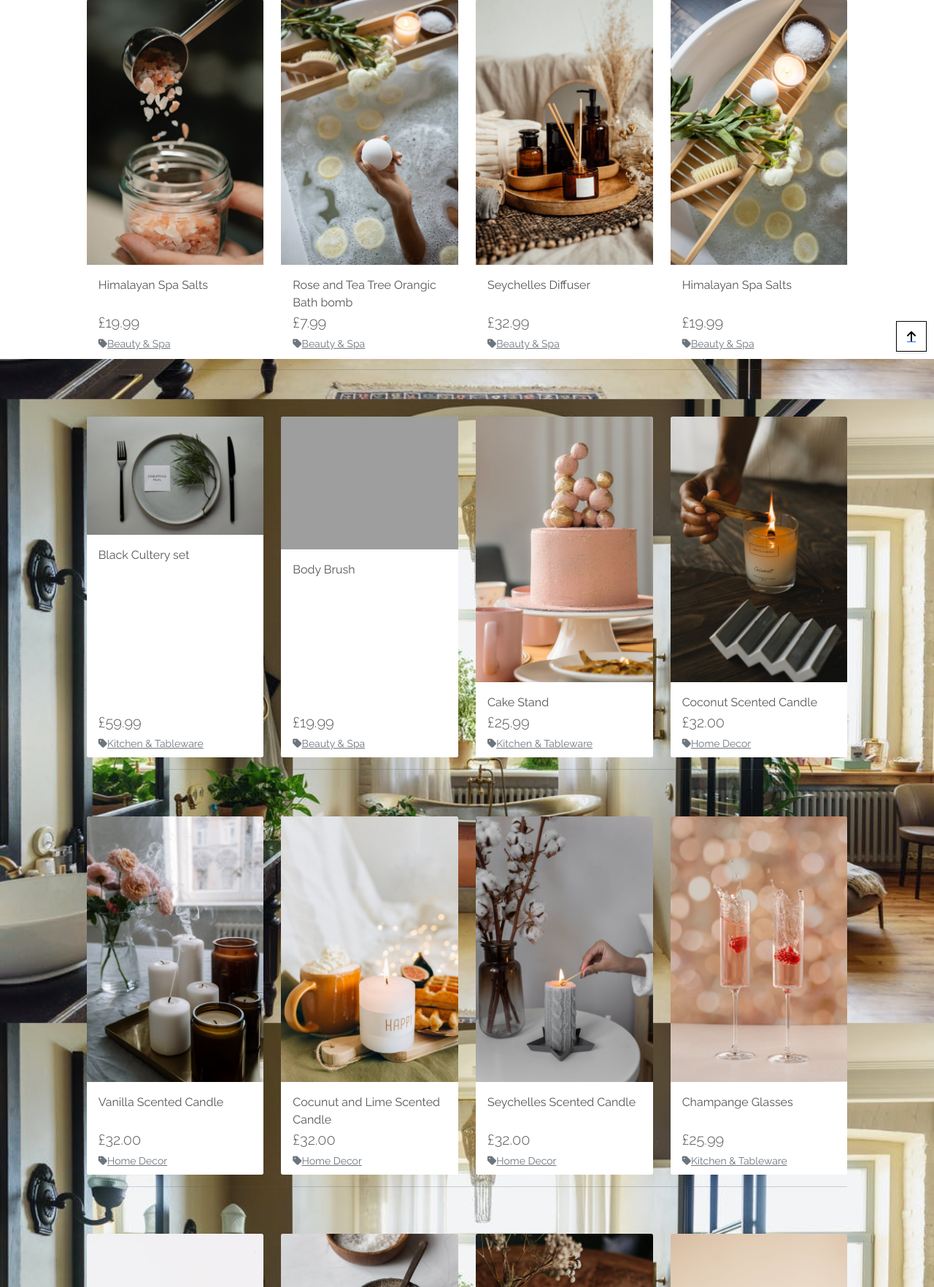
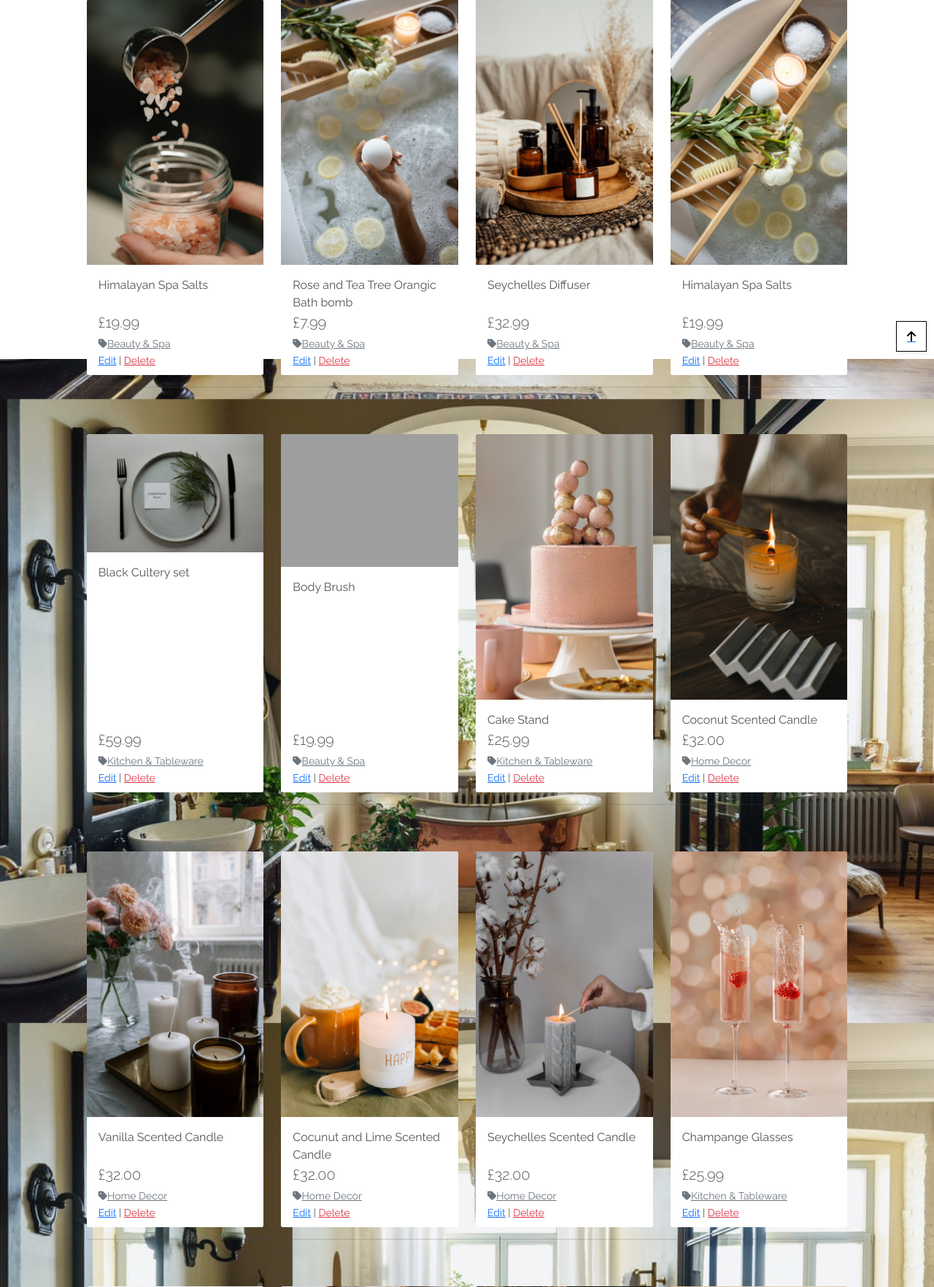
Before and after one commit to carolinecole25/MS4_CC_west_ivy, a Django app: page /products/ in a window 1280 px wide. Shown: the part 308-2072 px from the top of the page at 73% size. Run offline with Django 3.2, Linux system fonts and the light colour scheme; the visitor is signed in with stand-in values (Sample User, id 1); data comes from the database, SQL or seed files in the repository; some libraries are stand-ins or nearby versions; grey boxes are pictures that could not be loaded.

Commit message:
Delete product and edit buttons added

```diff
--- a/products/templates/products/product_detail.html
+++ b/products/templates/products/product_detail.html
@@ -37,6 +37,12 @@
                             <i class="fas fa-tag mr-1"></i>{{ product.category.friendly_name }}
                         </a>
                     </p>
+                    {% endif %}
+                    {% if request.user.is_superuser %}
+                        <small class="ml-3">
+                            <a href="{% url 'edit_product' product.id %}">Edit</a> |
+                            <a class="text-danger" href="{% url 'delete_product' product.id %}">Delete</a>
+                        </small>
                     {% endif %}
                     <p class="mt-3">{{ product.description }}</p>
 
--- a/products/templates/products/products.html
+++ b/products/templates/products/products.html
@@ -76,6 +76,12 @@
                                                 </a>
                                             </p>
                                             {% endif %}
+                                            {% if request.user.is_superuser %}
+                                                <small class="ml-3">
+                                                    <a href="{% url 'edit_product' product.id %}">Edit</a> |
+                                                    <a class="text-danger" href="{% url 'delete_product' product.id %}">Delete</a>
+                                                </small>
+                                            {% endif %}
                                         </div>
                                     </div>
                                 </div>
--- a/products/urls.py
+++ b/products/urls.py
@@ -6,4 +6,5 @@ urlpatterns = [
     path('<int:product_id>/', views.product_detail, name='product_detail'),
     path('add/', views.add_product, name='add_product'),
     path('edit/<int:product_id>/', views.edit_product, name='edit_product'),
+    path('delete/<int:product_id>/', views.delete_product, name='delete_product'),
 ]
--- a/products/views.py
+++ b/products/views.py
@@ -75,9 +75,9 @@ def add_product(request):
     if request.method == 'POST':
         form = ProductForm(request.POST, request.FILES)
         if form.is_valid():
-            form.save()
+            product = form.save()
             messages.success(request, 'Successfully added product!')
-            return redirect(reverse('add_product'))
+            return redirect(reverse('product_detail', args=[product.id]))
         else:
             messages.error(request, 'Failed to add product. Please ensure the form is valid.')
     else:
@@ -113,3 +113,11 @@ def edit_product(request, product_id):
     }
 
     return render(request, template, context)
+
+
+def delete_product(request, product_id):
+    """ Delete a product from the store """
+    product = get_object_or_404(Product, pk=product_id)
+    product.delete()
+    messages.success(request, 'Product deleted!')
+    return redirect(reverse('products'))
```
Lines whose indentation alone changed are shown as unchanged.
